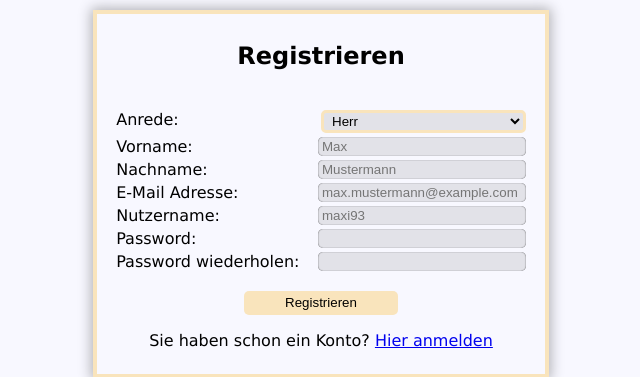
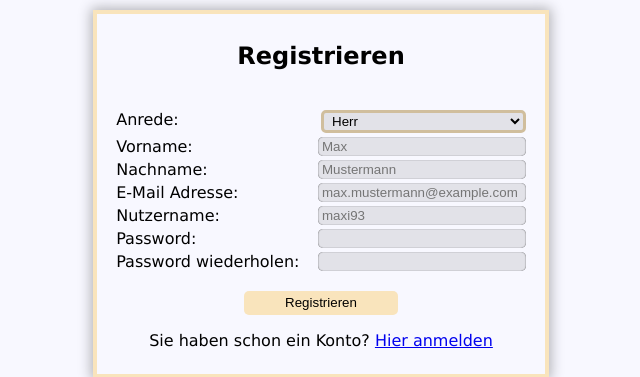
Before and after one commit to Lux-i/gaminghotel, a PHP site: page /HTML/register.html in a window 1280 px wide, with the restyled element focused. Shown: the part 176-553 px from the top of the page, without its empty margins (319-959 px from the left). Run offline with PHP 8.4, Linux system fonts and the light colour scheme.

Commit message:
inputfield color of on focus border

```diff
--- a/CSS/register.css
+++ b/CSS/register.css
@@ -47,7 +47,7 @@ label {
 }
 
 .inputfield:focus {
-  border: 3px solid #f9e4bc;
+  border: 3px solid color-mix(in srgb, #f9e4bc 100%, black 20%);
   outline: none;
   box-shadow: none;
 }
```
